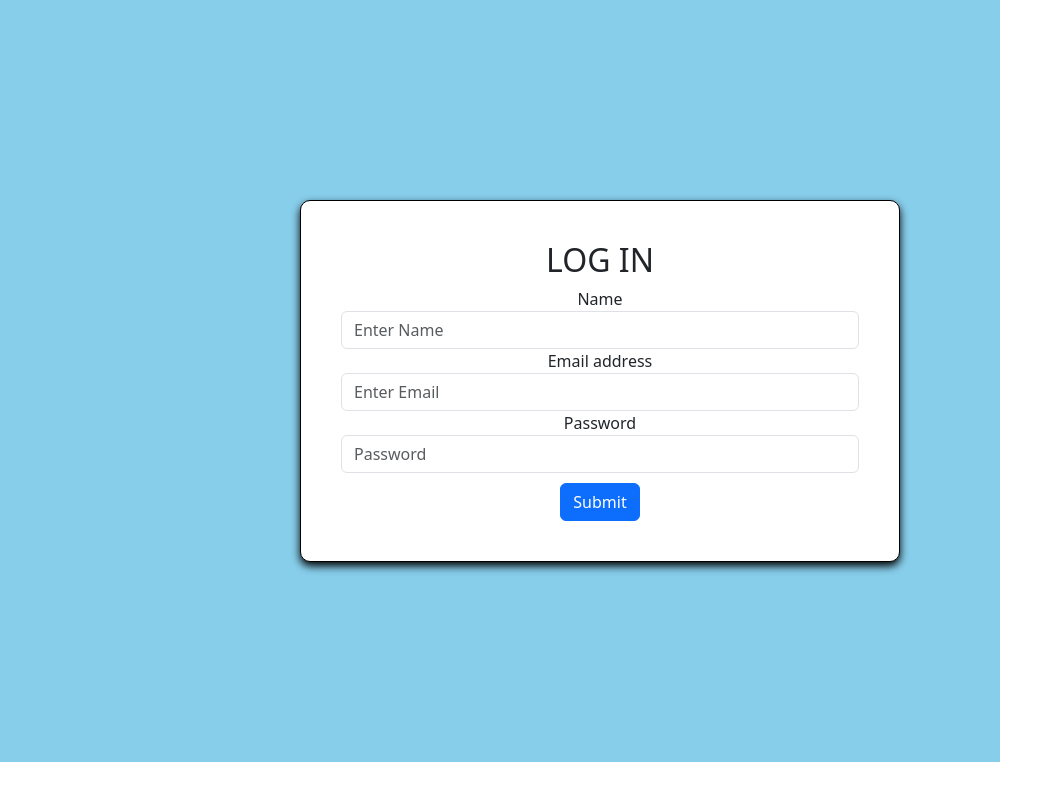
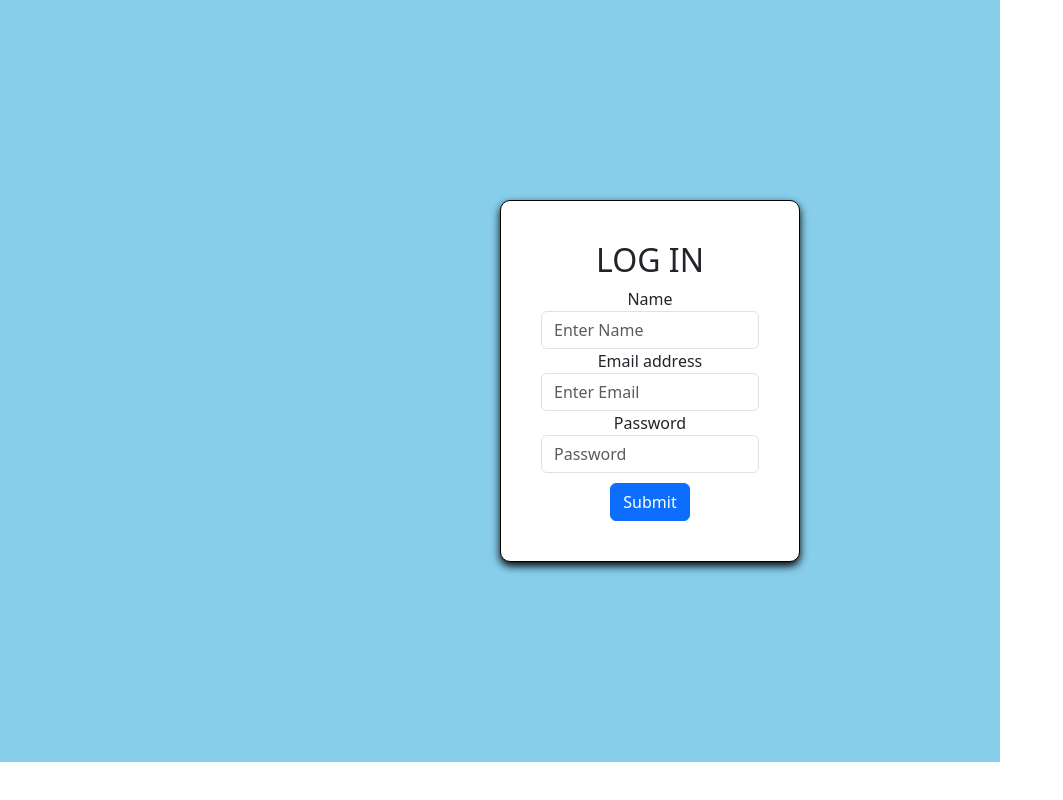
Before and after one commit to yeswanth-2003/post, a React (Create React App) app: page / in a window 1280 px wide. Shown: the whole page, without its empty margins (0-1063 px from the left). Built offline with nearby package versions, Linux system fonts and the light colour scheme.

Commit message:
Update post.js

```diff
--- a/src/components/post.js
+++ b/src/components/post.js
@@ -38,8 +38,8 @@ function Post(){
     }
 
     return(
-        <div style={{backgroundColor:'skyblue',padding:'200px 100px ',maxWidth:'1000px',minWidth:'700px' }}>
-        <div style={{backgroundColor:'white',marginLeft:'200px',maxWidth:'600px',minWidth:'300px',border:'1px solid black',borderRadius:'10px',padding:'40px 40px',boxShadow:'0 4px 8px black' }}>
+        <div style={{backgroundColor:'skyblue',padding:'200px 500px ',maxWidth:'1000px',minWidth:'700px' }}>
+        <div style={{backgroundColor:'white',maxWidth:'600px',minWidth:'300px',border:'1px solid black',borderRadius:'10px',padding:'40px 40px',boxShadow:'0 4px 8px black' }}>
             <h2>LOG IN</h2>
             <form  onSubmit={handlesubmit} >
                 <div className="form-group">
```
